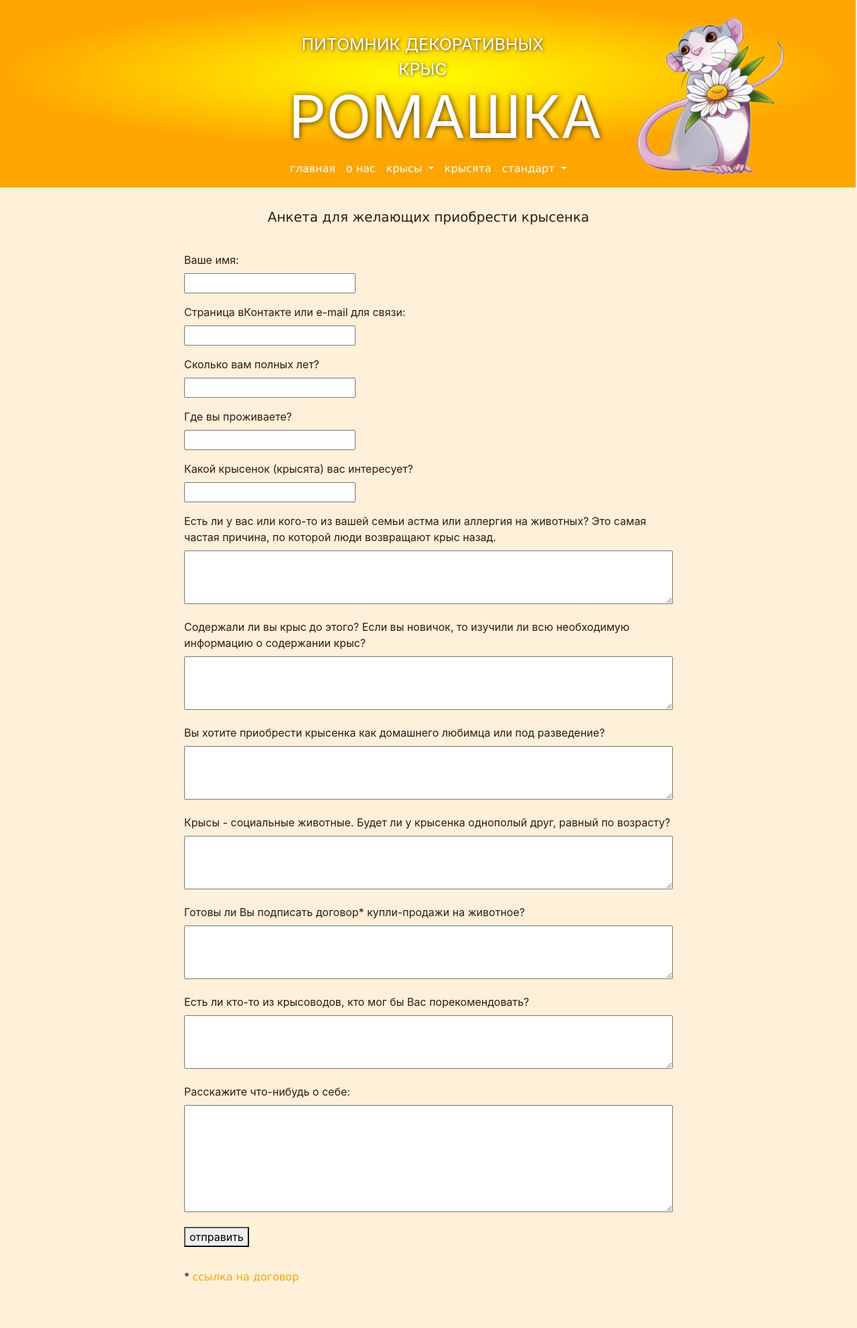
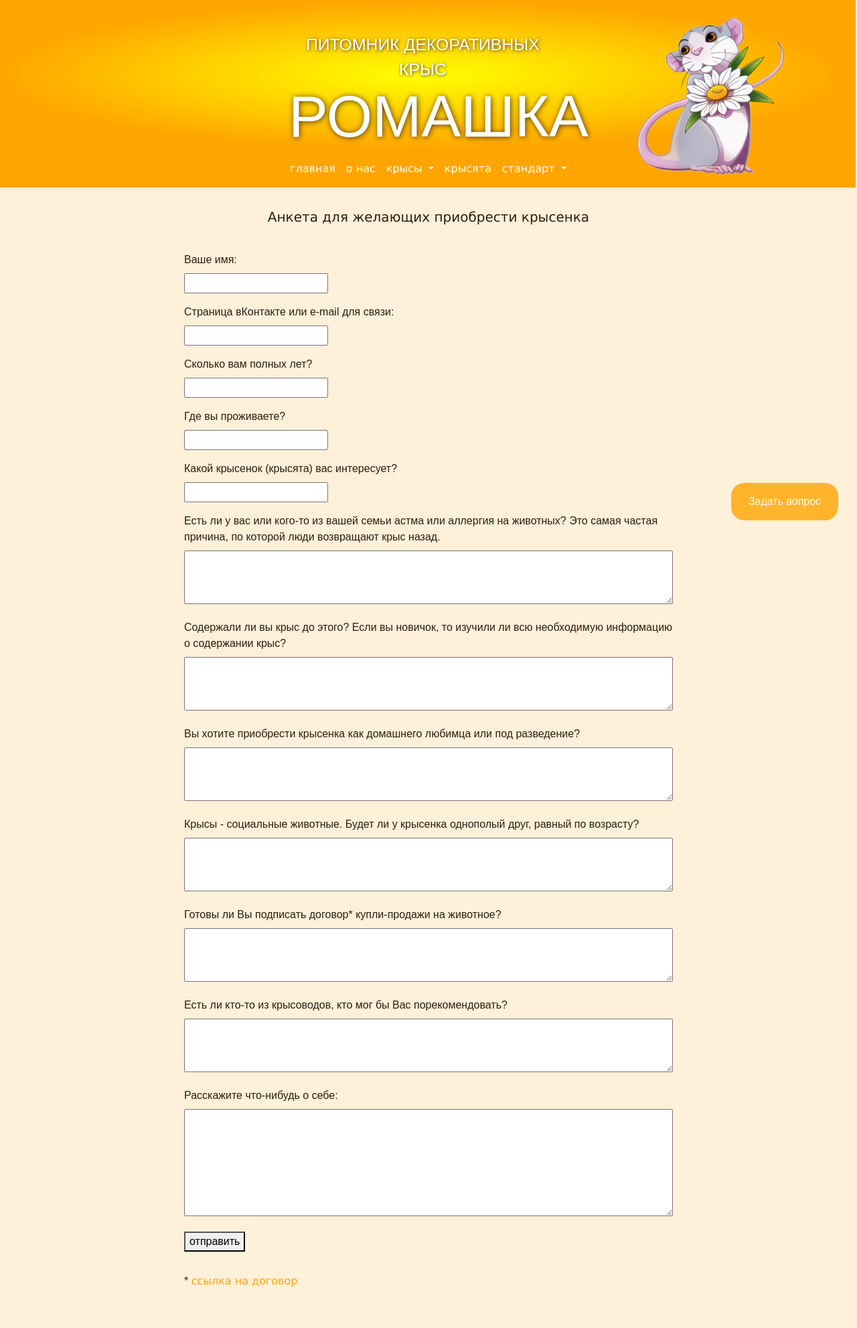
Before and after one commit to EvgeniyaKomaltilova/romashka-rat, a Django app: page /rats/questionnaire/ in a window 1280 px wide. Shown: the whole page at 67% size. After the commit the page ends 1922 px from the top, so only its background shows below. Run offline with Django 3.2, Linux system fonts and the light colour scheme; some libraries are stand-ins or nearby versions.

Commit message:
added question form at base.html

```diff
--- a/website/static/css/romashka.css
+++ b/website/static/css/romashka.css
@@ -25,3 +25,93 @@ p,span,h1,h2,h3,h4,h5,h6{
 .center{
  text-align: center;
 }
+
+
+
+body {font-family: Arial, Helvetica, sans-serif;}
+* {box-sizing: border-box;}
+
+/* Кнопка, используемая для открытия формы чата - закреплена в нижней части страницы */
+.open-button {
+  background-color: orange;
+  color: white;
+  padding: 16px 20px;
+  border: none;
+  cursor: pointer;
+  opacity: 0.8;
+  position: fixed;
+  bottom: 23px;
+  right: 28px;
+  width: 160px;
+  border-radius: 20px;
+}
+
+/* Всплывающий чат - скрыт по умолчанию */
+.chat-popup {
+  display: none;
+  position: fixed;
+  bottom: 0;
+  right: 15px;
+  border: 3px solid #f1f1f1;
+  z-index: 9999;
+  border-radius: 24px;
+}
+
+/* Добавление стилей в контейнер формы */
+.form-container {
+  max-width: 300px;
+  padding: 10px;
+  background-color: white;
+  border-radius: 20px;
+}
+
+/* Полноразмерная текстовая область */
+.form-container textarea {
+  width: 100%;
+  padding: 15px;
+  margin: 5px 0 5px 0;
+  border: none;
+  background: #f1f1f1;
+  resize: none;
+  min-height: 200px;
+  border-radius: 10px;
+
+}
+
+/* Когда текстовая область получит фокус, сделайте что-нибудь */
+.form-container textarea:focus {
+  background-color: #ddd;
+  outline: none;
+}
+
+/* Установите стиль для кнопки отправить/кнопка */
+.form-container .btn {
+  background-color: #4CAF50;
+  color: white;
+  padding: 16px 20px;
+  border: none;
+  cursor: pointer;
+  width: 100%;
+  margin-bottom:10px;
+  opacity: 0.8;
+}
+
+.form-container .inp {
+  width: 100%;
+  padding: 15px;
+  margin: 5px 0 5px 0;
+  border: none;
+  background: #f1f1f1;
+  resize: none;
+  border-radius: 10px;
+}
+
+/* Добавьте красный цвет фона к кнопке отмена */
+.form-container .cancel {
+  background-color: red;
+}
+
+/* Добавьте некоторые эффекты наведения на кнопки */
+.form-container .btn:hover, .open-button:hover {
+  opacity: 1;
+}}
--- a/website/static/js/romashka.js
+++ b/website/static/js/romashka.js
@@ -0,0 +1,7 @@
+function openForm() {
+  document.getElementById("myForm").style.display = "block";
+}
+
+function closeForm() {
+  document.getElementById("myForm").style.display = "none";
+}
--- a/website/templates/website/base.html
+++ b/website/templates/website/base.html
@@ -12,7 +12,6 @@
 </head>
 
 <body>
-        <div>
 <!-- шапка с крыской -->
 <div class="row" style="width:101%; height: 14em; background: radial-gradient(ellipse, yellow, orange 70%);
             text-align: center">
@@ -23,12 +22,12 @@
         <p style="color: #fff; font-size: 550%; text-shadow: #503112 1px 1px 8px; margin-top: -30px">РОМАШКА</p>
     </div>
 
-            <div class="col-lg-4 col-md-4 col-sm-12 d-none d-md-block" >
+    <div class="col-lg-4 col-md-4 col-sm-12 d-none d-md-block">
         <img src="{% static 'images/logo.png' %}" alt="logo" align="middle"
-                style="position: relative; z-index: 9999; height: 280px">
+             style="position: relative; z-index: 9998; height: 280px">
     </div>
 
-            <div class="col-lg-4 col-md-4 col-sm-12 d-sm-block d-md-none" >
+    <div class="col-lg-4 col-md-4 col-sm-12 d-sm-block d-md-none">
         <img src="{% static 'images/logo.png' %}" alt="logo" align="middle"
              style="height: 240px">
     </div>
@@ -84,21 +83,44 @@
         </div>
     </nav>
 </div>
+
 <!-- контент -->
 <div class="container">
     {% block content %} {% endblock content %}
+
+
+
 </div>
 
 <!-- футер -->
-        <footer class="footer">
-            <div class="container" style="margin-top: 3em">
+<footer class="footer"></footer>
+
+<!-- Форма обратной связи -->
+
+            <button type="button" class="open-button" onclick="openForm()">Задать вопрос</button>
+
+            <div class="chat-popup" id="myForm">
+                <form action="../action_page.php" class="form-container">
+
+                    <input type="text" placeholder="Введите e-mail для связи" name="email" required class="inp">
+
+                    <textarea placeholder="Введите ваш вопрос" name="msg" required></textarea>
+
+                    <button type="submit" class="btn">Отправить</button>
+                    <button type="button" class="btn cancel" onclick="closeForm()">Закрыть</button>
+
+                </form>
             </div>
-        </footer>
 
 <!-- JavaScript -->
-        <script src="https://code.jquery.com/jquery-3.5.1.min.js" integrity="sha256-9/aliU8dGd2tb6OSsuzixeV4y/faTqgFtohetphbbj0="   crossorigin="anonymous"></script>
-        <script src="https://cdn.jsdelivr.net/npm/popper.js@1.16.1/dist/umd/popper.min.js" integrity="sha384-9/reFTGAW83EW2RDu2S0VKaIzap3H66lZH81PoYlFhbGU+6BZp6G7niu735Sk7lN" crossorigin="anonymous"></script>
-        <script src="https://stackpath.bootstrapcdn.com/bootstrap/4.5.2/js/bootstrap.min.js" integrity="sha384-B4gt1jrGC7Jh4AgTPSdUtOBvfO8shuf57BaghqFfPlYxofvL8/KUEfYiJOMMV+rV" crossorigin="anonymous"></script>
+<script src="https://code.jquery.com/jquery-3.5.1.min.js"
+        integrity="sha256-9/aliU8dGd2tb6OSsuzixeV4y/faTqgFtohetphbbj0=" crossorigin="anonymous"></script>
+<script src="https://cdn.jsdelivr.net/npm/popper.js@1.16.1/dist/umd/popper.min.js"
+        integrity="sha384-9/reFTGAW83EW2RDu2S0VKaIzap3H66lZH81PoYlFhbGU+6BZp6G7niu735Sk7lN"
+        crossorigin="anonymous"></script>
+<script src="https://stackpath.bootstrapcdn.com/bootstrap/4.5.2/js/bootstrap.min.js"
+        integrity="sha384-B4gt1jrGC7Jh4AgTPSdUtOBvfO8shuf57BaghqFfPlYxofvL8/KUEfYiJOMMV+rV"
+        crossorigin="anonymous"></script>
 <script type="text/javascript" src='/static/js/romashka.js'></script>
 </body>
 </html>
```
Lines whose indentation alone changed are shown as unchanged.
